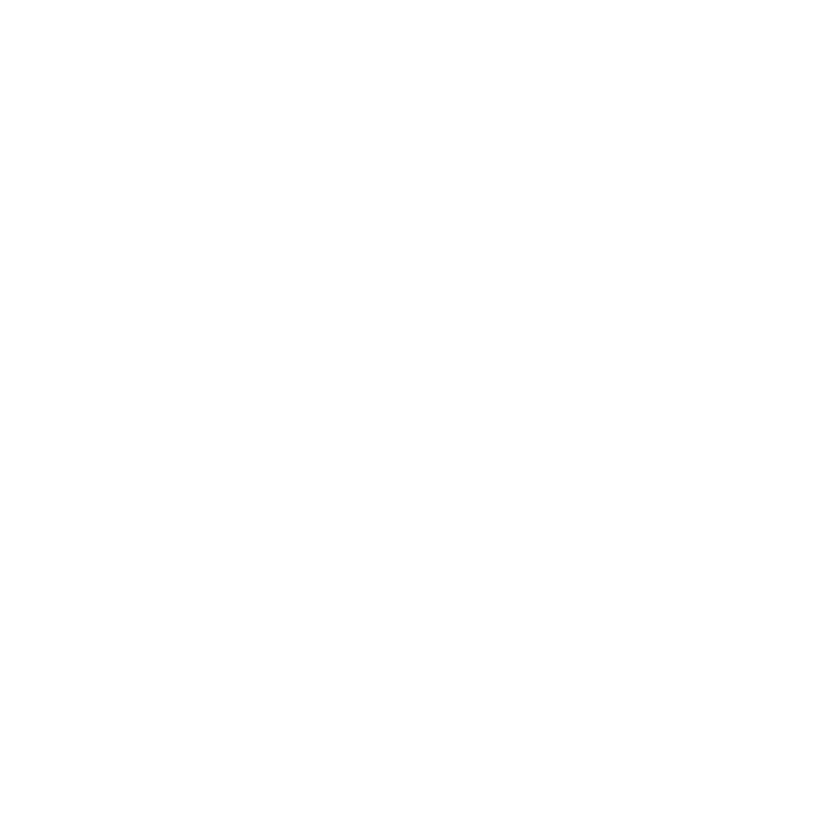
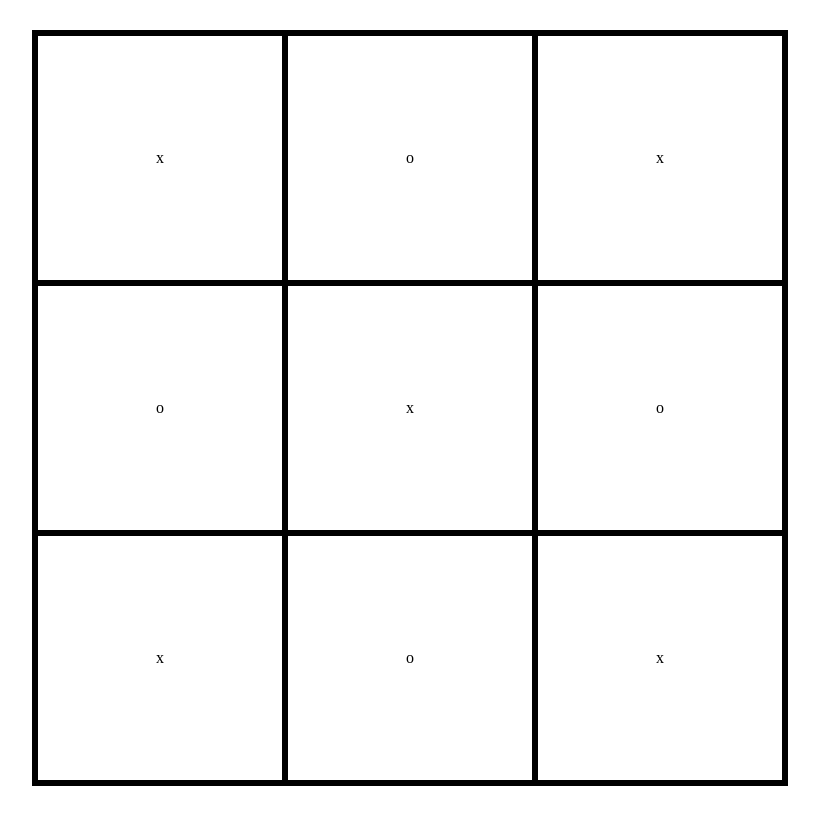
Before and after one commit to benzelcurry/tic-tac-toe, a plain HTML site: page index.html in a window 1280 px wide. Shown: the whole page, without its empty margins (238-1057 px from the left). Drawn offline with Linux system fonts and the light colour scheme.

Commit message:
Create game grid using JS

```diff
--- a/index.html
+++ b/index.html
@@ -4,9 +4,11 @@
     <meta charset="UTF-8">
     <meta http-equiv="X-UA-Compatible" content="IE=edge">
     <meta name="viewport" content="width=device-width, initial-scale=1.0">
-    <title>Document</title>
+    <title>Tic-Tac-Toe</title>
+    <script src="script.js" defer></script>
+    <link rel="stylesheet" href="style.css">
 </head>
 <body>
-
+    <div class="gameboard"></div>
 </body>
 </html>
--- a/script.js
+++ b/script.js
@@ -0,0 +1,29 @@
+const module = (() => {
+    const gameboard = (() => {
+        const board = document.querySelector(".gameboard");
+
+        const squares = {
+            square1: "x",
+            square2: "o",
+            square3: "x",
+            square4: "o",
+            square5: "x",
+            square6: "o",
+            square7: "x",
+            square8: "o",
+            square9: "x",
+        }
+
+        for (i = 0; i < Object.keys(squares).length; i++) {
+            let move = document.createElement("div");
+            move.className = "grid-square";
+
+            board.appendChild(move);
+            move.innerText = Object.values(squares)[i];
+        }
+    })();
+
+    return {
+        gameboard: gameboard,
+    }
+})();
--- a/style.css
+++ b/style.css
@@ -1,3 +1,26 @@
 body {
+    width: 100vw;
+    height: 100vh;
     display: grid;
 }
+
+.gameboard {
+    display: grid;
+    border: solid 3px black;
+    grid-template-columns: repeat(3, 1fr);
+    align-self: center;
+    justify-self: center;
+    align-items: center;
+    justify-items: center;
+    width: 750px;
+    height: 750px;
+}
+
+.grid-square {
+    display: grid;
+    border: solid 3px black;
+    align-self: stretch;
+    justify-self: stretch;
+    align-content: center;
+    justify-content: center;
+}
```
